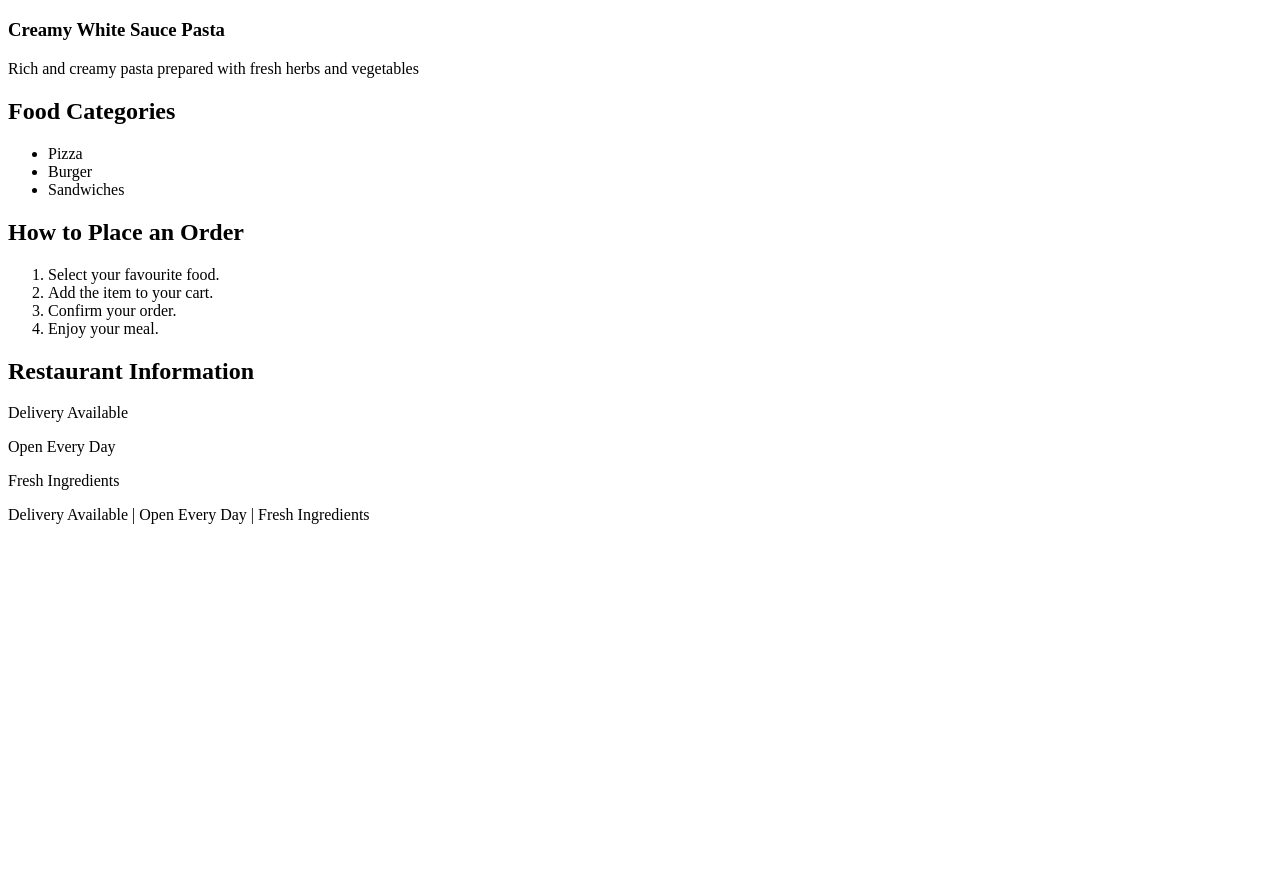
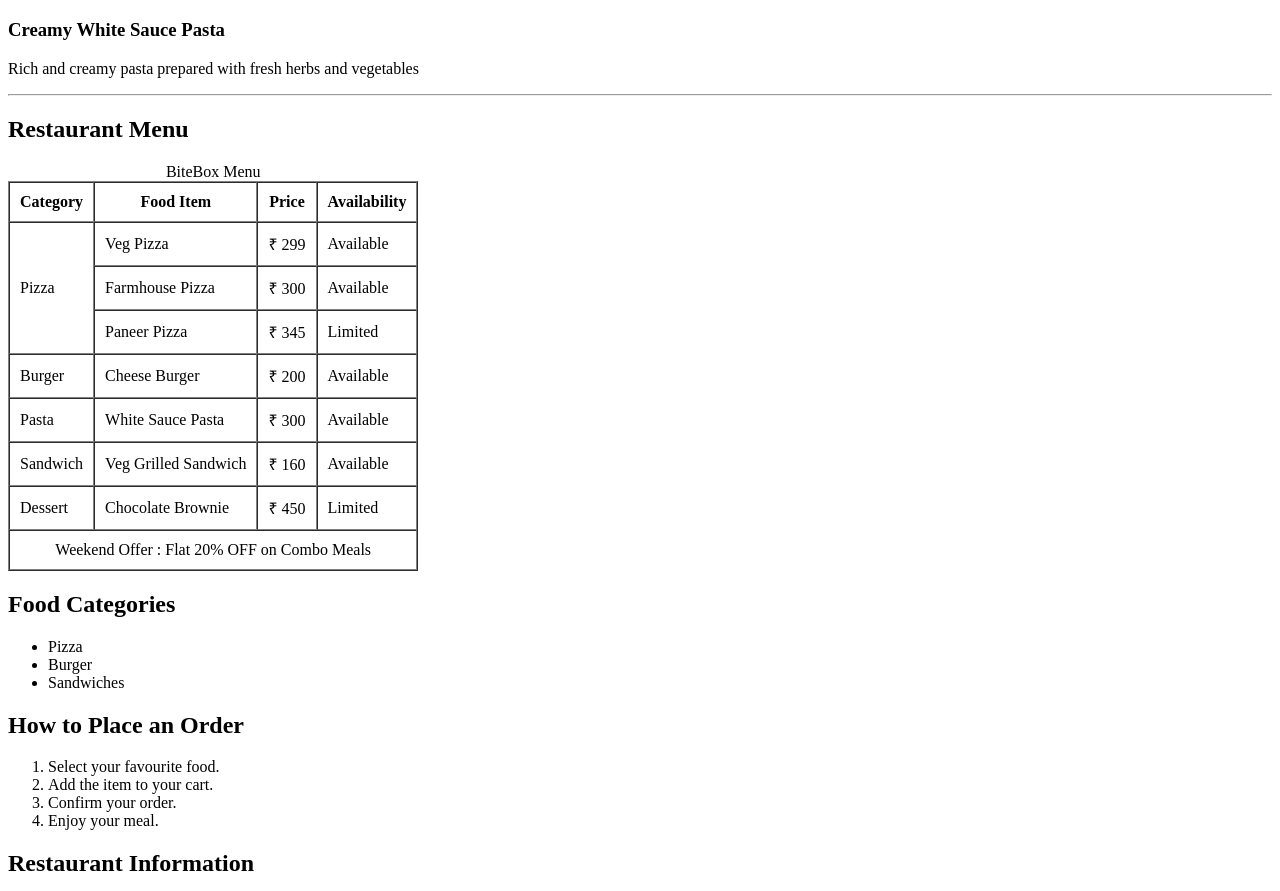
Before and after one commit to saniyadabhekar29/Bitebox, a plain HTML site: page menu.html in a window 1280 px wide. Shown: the part 903-1794 px from the top of the page. Before the commit the page ends 1435 px from the top, so only its background shows below. Drawn offline with Linux system fonts and the light colour scheme.

Commit message:
Second commit

```diff
--- a/menu.html
+++ b/menu.html
@@ -51,7 +51,74 @@
 
     </p>
 
-     <!-- List of Food  items -->
+    <hr>
+    <!-- Restaurant Menu using table  -->
+    <h2>Restaurant Menu</h2>
+
+    <table border="1" cellpadding="10" cellspacing="0">
+        <caption>BiteBox Menu</caption>
+        <tr>
+            <th>Category</th>
+            <th>Food Item</th>
+            <th>Price</th>
+            <th>Availability</th>
+        </tr>
+
+        <tr>
+            <td rowspan="3">Pizza</td>
+            <td>Veg Pizza</td>
+            <td>&#8377; 299</td>
+            <td>Available</td>
+        </tr>
+
+        <tr>
+            <td>Farmhouse Pizza</td>
+            <td>&#8377; 300</td>
+            <td>Available</td>
+        </tr>
+
+        <tr>
+            <td>Paneer Pizza</td>
+            <td>&#8377; 345</td>
+            <td>Limited</td>
+        </tr>
+
+        <tr>
+            <td>Burger</td>
+            <td>Cheese Burger</td>
+            <td>&#8377; 200</td>
+            <td>Available</td>
+        </tr>
+
+        <tr>
+            <td>Pasta</td>
+            <td>White Sauce Pasta</td>
+            <td>&#8377; 300</td>
+            <td>Available</td>
+        </tr>
+
+        <tr>
+            <td>Sandwich</td>
+            <td>Veg Grilled Sandwich</td>
+            <td>&#8377; 160</td>
+            <td>Available</td>
+        </tr>
+
+        <tr>
+            <td>Dessert</td>
+            <td>Chocolate Brownie</td>
+            <td>&#8377; 450</td>
+            <td>Limited</td>
+        </tr>
+
+        <tr align="center">
+            <td colspan="4"> Weekend Offer : Flat 20% OFF on Combo Meals</td>
+        </tr>
+
+
+    </table>
+
+    <!-- List of Food  items -->
     <h2> Food Categories </h2>
 
     <ul>
@@ -63,7 +130,7 @@
 
     </ul>
 
-      <!-- Instructions to Place Order -->
+    <!-- Instructions to Place Order -->
     <h2>How to Place an Order</h2>
 
     <ol>
@@ -78,6 +145,7 @@
     </ol>
 
     <!-- Restaurant Information -->
+    <!-- Using Block Elements -->
     <h2>Restaurant Information</h2>
 
     <p>Delivery Available</p>
```
Also changed, not shown: contact.html (+88 -0 lines).
